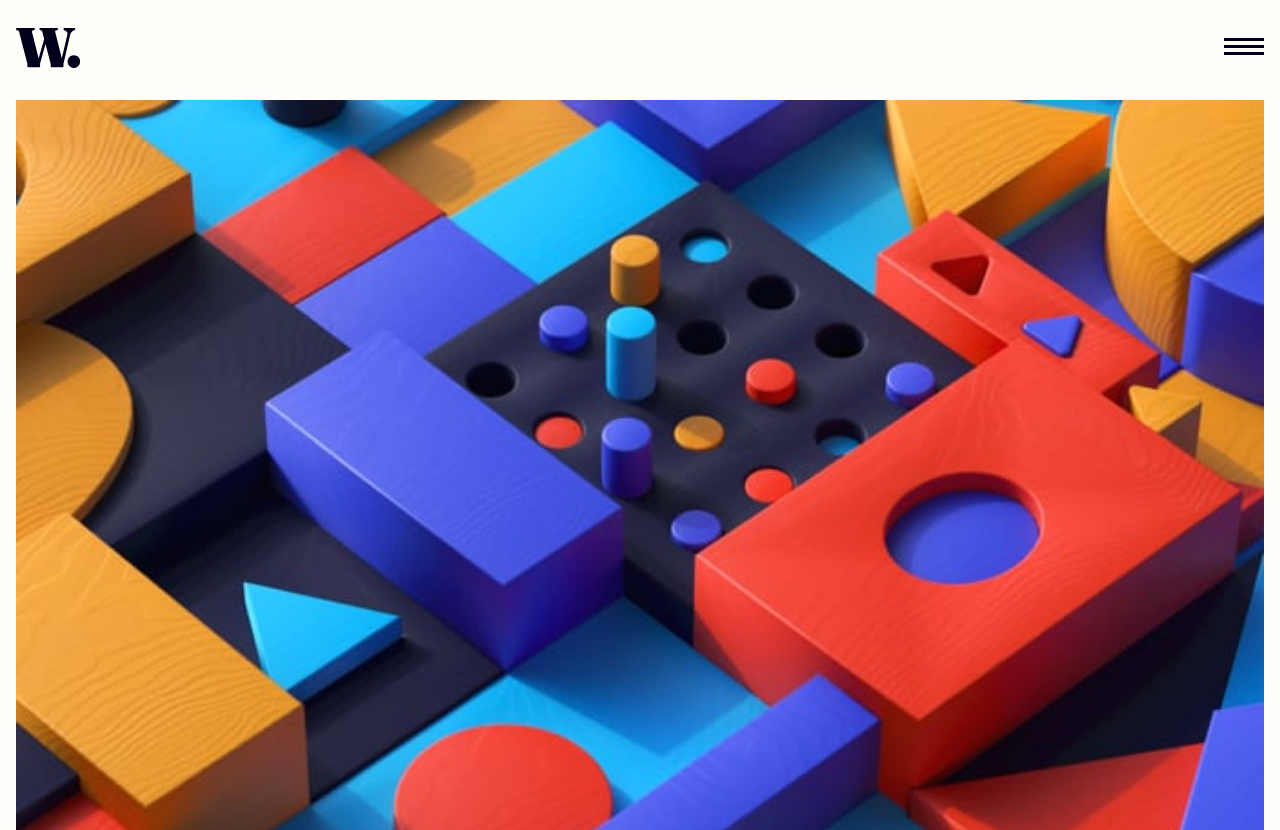
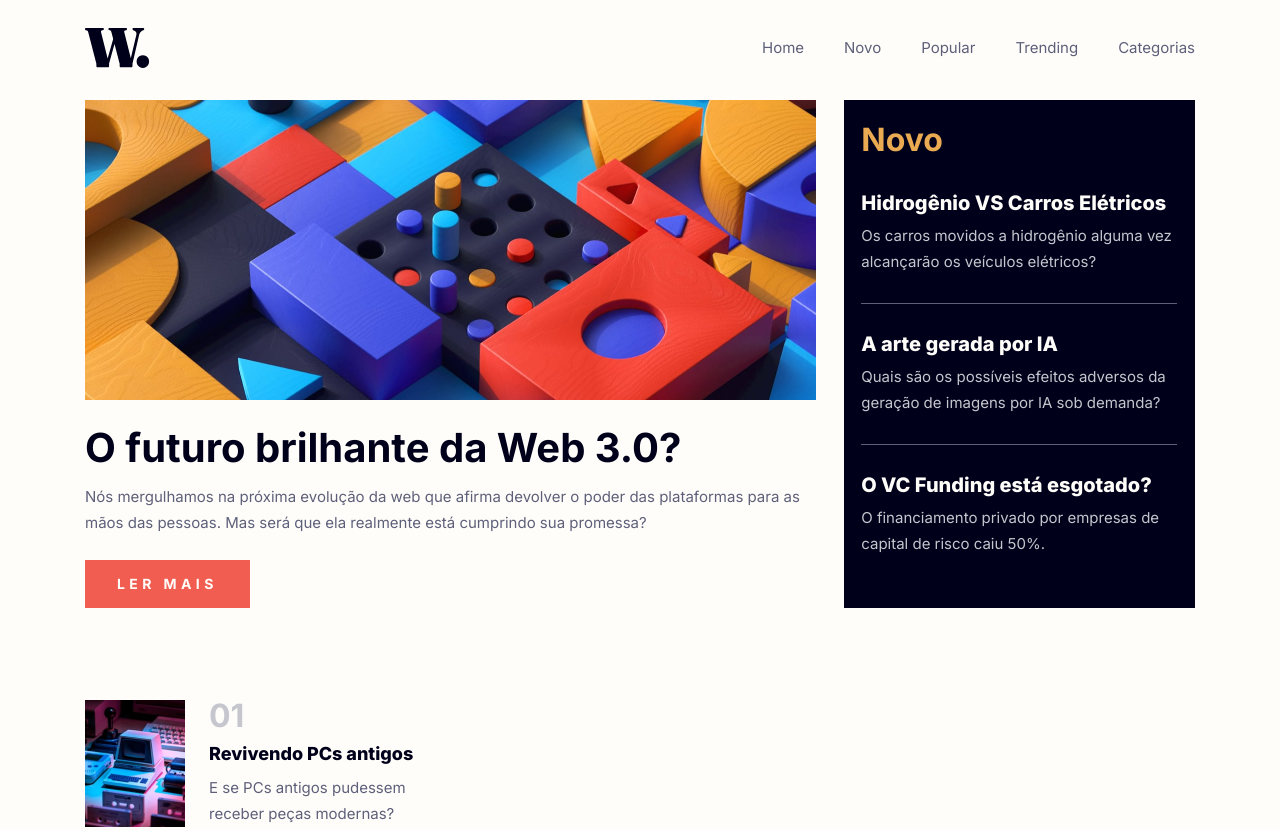
Before and after one commit to pi-menta/noticias, a plain HTML site: page index.html in a window 1280 px wide. Shown: the top 830 px of the page. Drawn offline with Linux system fonts and the light colour scheme.

Commit message:
Criação da navegação desktop, remoção da classe header-mobile e ínicio da responsividade

```diff
--- a/index.html
+++ b/index.html
@@ -13,14 +13,14 @@
     <title>W. Notícias</title>
 </head>
 <body>
-    <header class="header-mobile">
+    <header>
        <img src="./assets/images/logo.svg" alt="Logo do site de noticias W.">
 
        <button>
             <img src="./assets/images/icon-menu.svg" alt="ícone do menu hamburguer">
        </button>
 
-       <nav>
+       <nav class="mobile">
         <button>
             <img src="./assets/images/icon-menu-close.svg" alt="ícone de X para fechar o menu">
         </button>
@@ -31,11 +31,22 @@
         <a href="#">Trending</a>
         <a href="#">Categorias</a>
        </nav>
+
+       <nav class="desktop">
+        <a href="#">Home</a>
+        <a href="#">Novo</a>
+        <a href="#">Popular</a>
+        <a href="#">Trending</a>
+        <a href="#">Categorias</a>
+       </nav>
     </header>
 
     <main>
         <section class="primeira-secao">
-            <img src="./assets/images/image-web-3-mobile.jpg" alt="ícone de puzzle colorido">
+            <picture>
+                <source media="(min-width: 700px)" srcset="./assets/images/image-web-3-desktop.jpg">
+                <img src="./assets/images/image-web-3-mobile.jpg" alt="ícone de puzzle colorido">
+            </picture>
             <h1>O futuro brilhante da Web 3.0?</h1>
             <p>Nós mergulhamos na próxima evolução da web que afirma devolver o poder das plataformas para as mãos das pessoas. Mas será que ela realmente está cumprindo sua promessa?</p>
             <button>Ler Mais</button>
--- a/script.js
+++ b/script.js
@@ -1,8 +1,8 @@
-const botaoAbrir = document.querySelector(".header-mobile > button");
-const botaoFechar = document.querySelector(".header-mobile nav button");
+const botaoAbrir = document.querySelector("header > button");
+const botaoFechar = document.querySelector("header nav button");
 
 const body = document.querySelector("body");
-const nav = document.querySelector(".header-mobile nav");
+const nav = document.querySelector("header .mobile");
 
 botaoAbrir.addEventListener('click', abrirMenu);
 botaoFechar.addEventListener('click', fecharMenu);
--- a/style.css
+++ b/style.css
@@ -30,20 +30,23 @@ body.escurecer::before {
     left: 0;
 }
 
-.header-mobile {
+header {
     display: flex;
     justify-content: space-between;
     align-items: center;
     margin-bottom: 2rem;
+
+    max-width: 1110px;
+    margin-inline: auto;
 }
 
-.header-mobile button {
+header button {
     border: none;
     background: none;
     width: fit-content;
 }
 
-.header-mobile nav {
+header nav.mobile {
     position: fixed;
     background-color: var(--almost-white);
     right: -16rem;
@@ -60,20 +63,25 @@ body.escurecer::before {
     transition: 0.7s;
 }
 
-.header-mobile nav.abrir {
+header nav.mobile.abrir {
     right: 0;
 }
 
-.header-mobile nav button {
+header nav button {
     align-self: flex-end;
     margin-bottom: 4rem;
 }
 
-.header-mobile nav a {
+header .mobile a {
     text-decoration: none;
     color: var(--dark-blue);
     font-size: 1.125rem;
     line-height: 1.5rem;
+}
+
+main {
+    max-width: 1110px;
+    margin-inline: auto;
 }
 
 .primeira-secao {
@@ -174,3 +182,31 @@ body.escurecer::before {
     line-height: 1.625rem;
     color: var(--gunmetal);
 }
+
+@media (min-width: 1110px) {
+    main {
+        display: grid;
+        grid-template-columns: 1fr 1fr 1fr;
+        gap: 1.75rem;
+    }
+
+    .primeira-secao {
+        grid-column: 1 / 3;
+    }
+
+    header > button {
+        display: none;
+    }
+
+    header .desktop {
+        display: flex;
+        gap: 2.5rem;
+    }
+
+    header .desktop a {
+        font-size: 0.9375rem;
+        line-height: 1.625rem;
+        text-decoration: none;
+        color: var(--gunmetal);
+    }
+}
```
